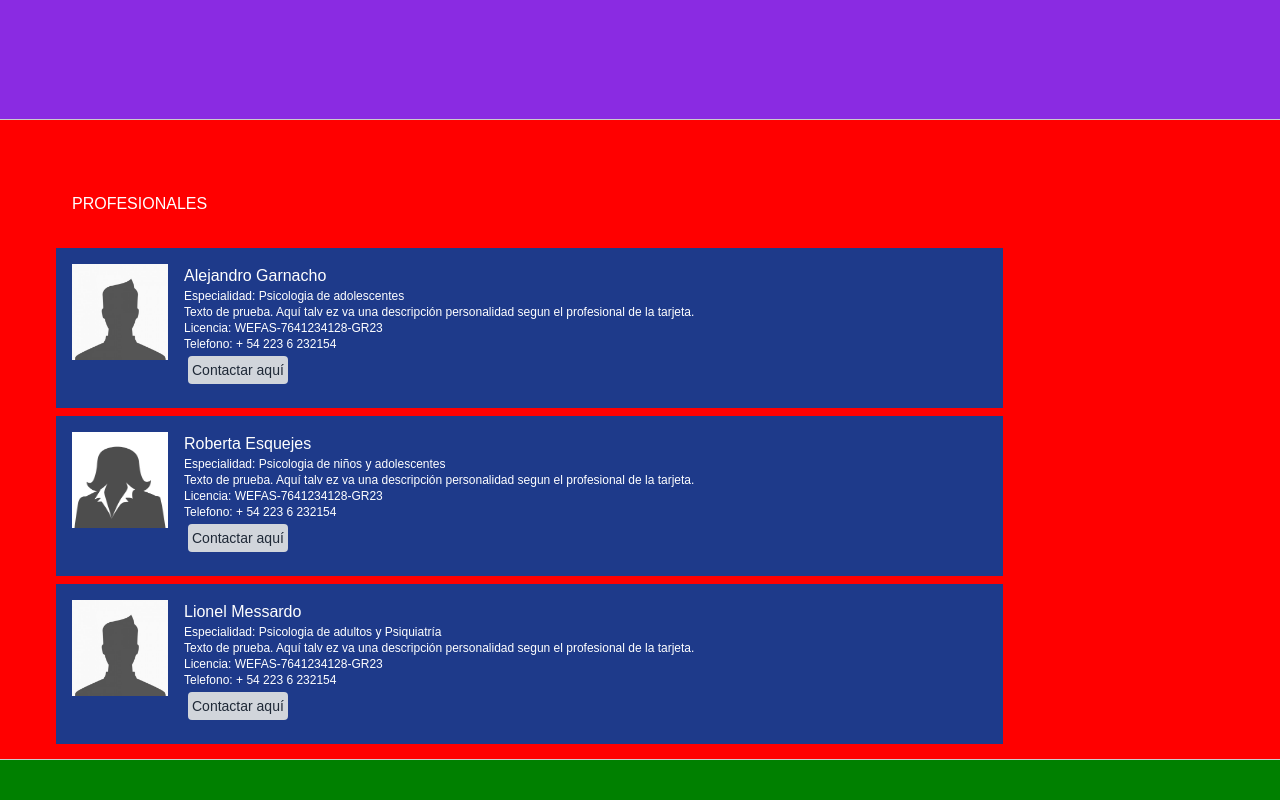
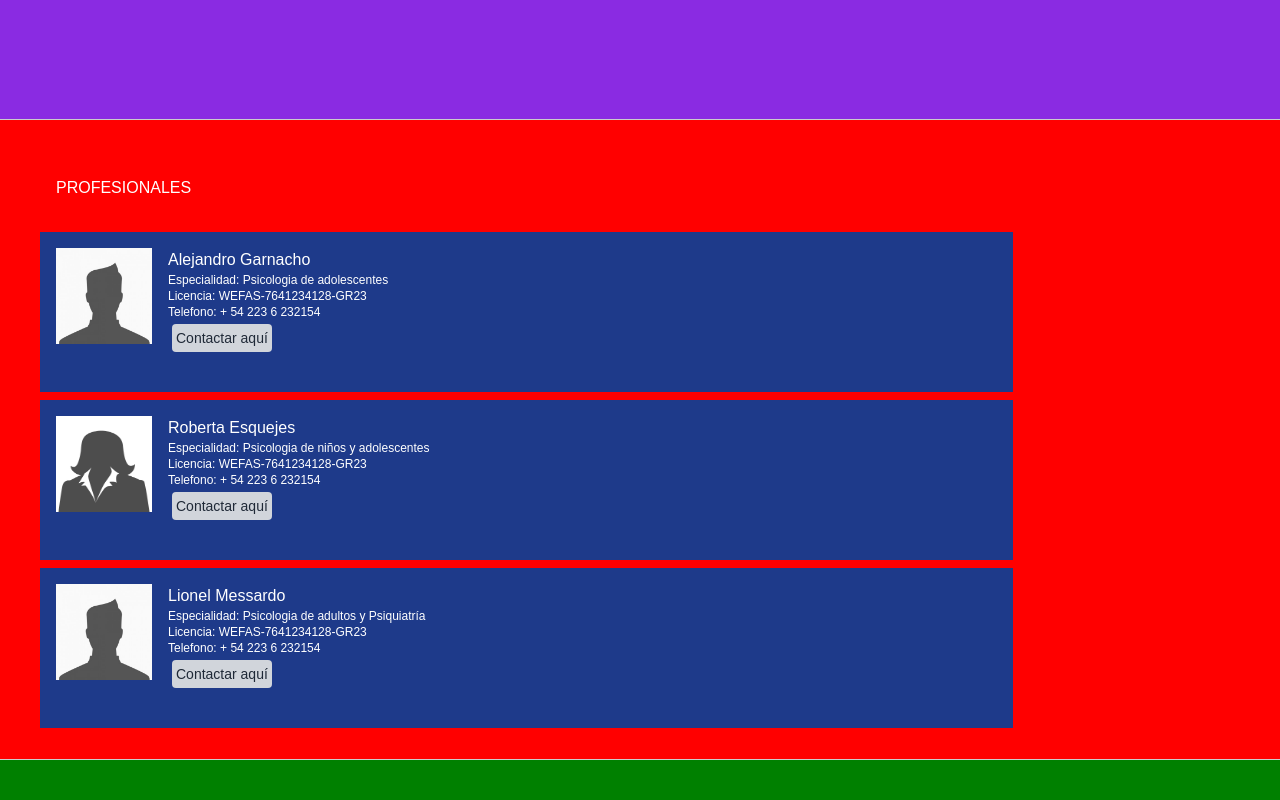
Before and after one commit to frandatagh/lostilosweb, a plain HTML site: page index.html in a window 1280 px wide. Shown: the part 1400-2200 px from the top of the page. Drawn offline with nearby package versions, Linux system fonts and the light colour scheme.

Commit message:
Ajustes varios

```diff
--- a/index.html
+++ b/index.html
@@ -59,7 +59,7 @@
             <div class="p-2 text-left">
                 <h3>Alejandro Garnacho</h3>
                 <p class="text-xs">Especialidad: Psicologia de adolescentes</p>
-                <p class="text-xs">Texto de prueba. Aquí talv ez va una descripción personalidad segun el profesional de la tarjeta.</p>
+
                 <p class="text-xs">Licencia: WEFAS-7641234128-GR23</p>
                 <p class="text-xs">Telefono: + 54 223 6 232154</p>
                 <button class="p-1 m-1 text-sm bg-gray-300 text-gray-800 border-black rounded">Contactar aquí</button>
@@ -70,7 +70,7 @@
             <div class="p-2 text-left">
                 <h3>Roberta Esquejes</h3>
                 <p class="text-xs">Especialidad: Psicologia de niños y adolescentes</p>
-                <p class="text-xs">Texto de prueba. Aquí talv ez va una descripción personalidad segun el profesional de la tarjeta.</p>
+
                 <p class="text-xs">Licencia: WEFAS-7641234128-GR23</p>
                 <p class="text-xs">Telefono: + 54 223 6 232154</p>
                 <button class="p-1 m-1 text-sm bg-gray-300 text-gray-800 border-black rounded">Contactar aquí</button>
@@ -81,7 +81,7 @@
             <div class="p-2 text-left">
                 <h3>Lionel Messardo</h3>
                 <p class="text-xs">Especialidad: Psicologia de adultos y Psiquiatría</p>
-                <p class="text-xs">Texto de prueba. Aquí talv ez va una descripción personalidad segun el profesional de la tarjeta.</p>
+
                 <p class="text-xs">Licencia: WEFAS-7641234128-GR23</p>
                 <p class="text-xs">Telefono: + 54 223 6 232154</p>
                 <button class="p-1 m-1 text-sm bg-gray-300 text-gray-800 border-black rounded">Contactar aquí</button>
--- a/styles.css
+++ b/styles.css
@@ -25,7 +25,7 @@ header h1 {
 
 section {
     height: 40em;
-    padding: 3em;
+    padding: 2em;
     border-bottom: 1px solid #ccc;
     color: white;
 }
@@ -36,7 +36,7 @@ section {
 }
 
 h2 {
-    font-size: 2em;
+    font-size: 3em;
 }
 
 #section-02 {
```
